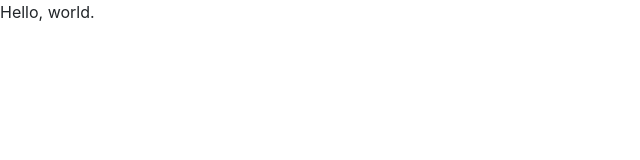
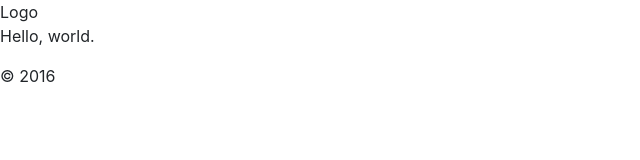
Before and after one commit to AnandChowdhary/starter-template, a plain HTML site: page index.html in a window 1280 px wide. Shown: the whole page, without its empty margins (0-640 px from the left). Drawn offline with nearby package versions, Linux system fonts and the light colour scheme.

Commit message:
Add tags

```diff
--- a/index.html
+++ b/index.html
@@ -22,9 +22,17 @@
 
 		<a href="#content" class="sr-only sr-only-focusable">Skip to main content</a>
 
+		<header id="masthead">
+			Logo
+		</header>
+
 		<main id="content">
 			<p>Hello, world.</p>
 		</main>
+
+		<footer id="colophon">
+			<p>&copy; 2016</p>
+		</footer>
 
 		<script src="https://ajax.googleapis.com/ajax/libs/jquery/3.1.1/jquery.min.js" integrity="sha384-3ceskX3iaEnIogmQchP8opvBy3Mi7Ce34nWjpBIwVTHfGYWQS9jwHDVRnpKKHJg7" crossorigin="anonymous"></script>
 		<script src="https://cdnjs.cloudflare.com/ajax/libs/tether/1.3.7/js/tether.min.js" integrity="sha384-XTs3FgkjiBgo8qjEjBk0tGmf3wPrWtA6coPfQDfFEY8AnYJwjalXCiosYRBIBZX8" crossorigin="anonymous"></script>
```
